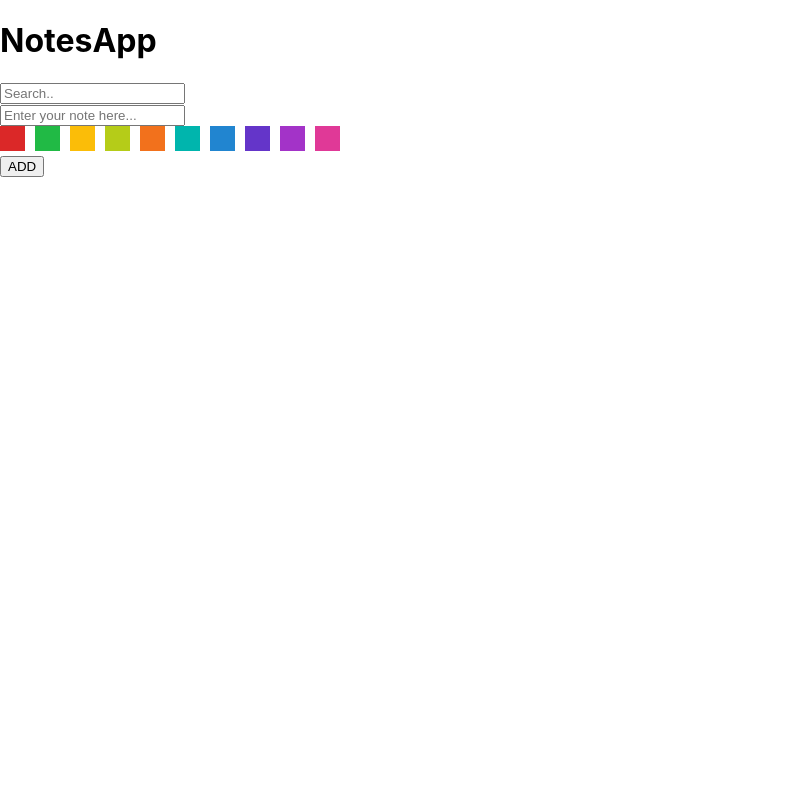
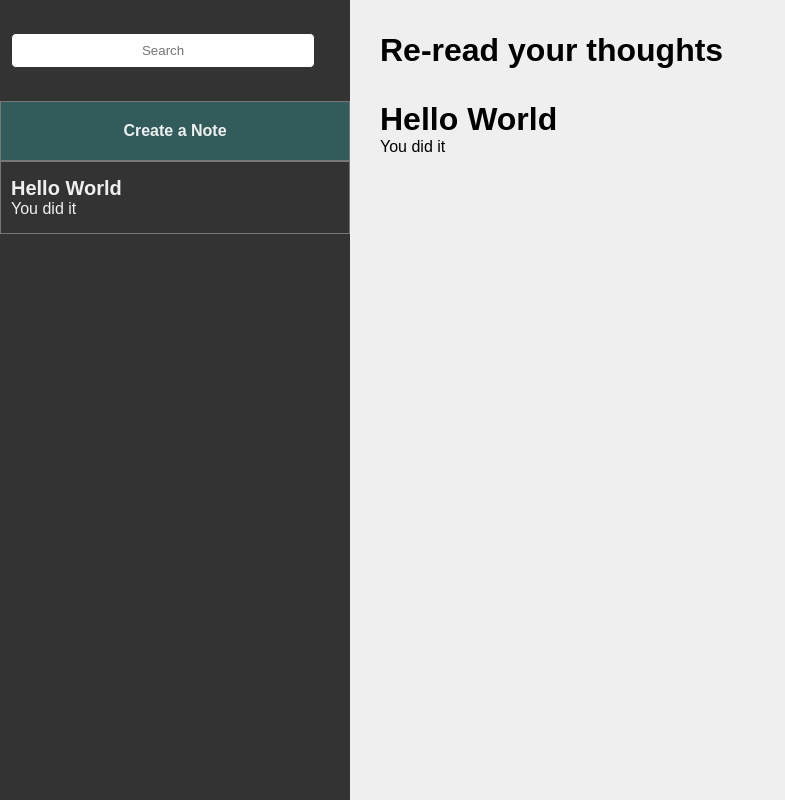
Before and after one commit to CihatKOCAK/Notes-App-Redux, a React (Create React App) app: page / in a window 1280 px wide. Shown: the whole page, without its empty margins (0-785 px from the left). Built offline with nearby package versions, Linux system fonts and the light colour scheme.

Commit message:
components-ok

```diff
--- a/src/App.jsx
+++ b/src/App.jsx
@@ -1,52 +1,18 @@
 import React from 'react';
 import './App.scss';
+import NoteContainer from './components/NoteContainer';
+
+import SideBar from './components/SideBar';
+
 
 function App() {
   return (
     <div className="App">
-
-      <h1>NotesApp</h1>
-      <input type="text" placeholder='Search..' />
-
-      <div className="context-add">
-        <input type="text" placeholder='Enter your note here...' name="" id="" />
-        <div className='radios'>
-          <input type="radio" name="color" id="red" value="red" />
-          <label for="red"><span class="red"></span></label>
-
-          <input type="radio" name="color" id="green" />
-          <label for="green"><span class="green"></span></label>
-
-          <input type="radio" name="color" id="yellow" />
-          <label for="yellow"><span class="yellow"></span></label>
-
-          <input type="radio" name="color" id="olive" />
-          <label for="olive"><span class="olive"></span></label>
-
-          <input type="radio" name="color" id="orange" />
-          <label for="orange"><span class="orange"></span></label>
-
-          <input type="radio" name="color" id="teal" />
-          <label for="teal"><span class="teal"></span></label>
-
-          <input type="radio" name="color" id="blue" />
-          <label for="blue"><span class="blue"></span></label>
-
-          <input type="radio" name="color" id="violet" />
-          <label for="violet"><span class="violet"></span></label>
-
-          <input type="radio" name="color" id="purple" />
-          <label for="purple"><span class="purple"></span></label>
-
-          <input type="radio" name="color" id="pink" />
-          <label for="pink"><span class="pink"></span></label>
-        </div>
-        <button>ADD</button>
+      <div id='main-container'>
+        <SideBar />
+        <NoteContainer />
       </div>
-      <div className="context-added">
-
-      </div>
-    </div>
+   </div>
   );
 }
 
--- a/src/App.scss
+++ b/src/App.scss
@@ -13,9 +13,15 @@ $colors: (
 
 * {
   box-sizing: border-box;
+  margin: 0;
+  padding: 0;
+  box-sizing: border-box;
+  font-family: 'Exo', sans-serif;
 }
 
-.radios {
+.colors {
+  padding-top: 25px;
+  text-align: center;
   input[type="radio"] {
     display: none;
     &:checked + label {
@@ -54,3 +60,84 @@ $colors: (
     }
   }
 }
+
+html, body {
+  height: 100vh;
+  width: 100%;
+  background: #efefef;
+}
+#main-container {
+  display: flex;
+  flex-direction: row;
+}
+.note-container {
+  display: flex;
+  margin-right: 40px;
+  flex-direction: column;
+  width: 500px;
+  #new-note-title {
+    height: 35px;
+    margin: 32px 0 24px 0;
+    padding-left: 10px;
+    border-radius: 5px;
+    border: 1px solid #333;
+  }
+  #new-note-content {
+    padding: 10px 5px;
+    border-radius: 5px;
+    border: 1px solid #333;
+  }
+}
+h1 {
+  margin-top: 32px;
+}
+#side-bar {
+  background: #333;
+  width: 350px;
+  height: 100vh;
+  margin-right: 30px;
+  overflow: scroll;
+}
+.search-bar {
+  margin-top: 32px;
+  margin-bottom: 32px;
+  padding-left: 10px;
+  border-radius: 5px;
+  border: 1px solid #333;
+  input{
+    width: 90%;
+    height: 35px;
+    margin: auto;
+    border-radius: 5px;
+    border: 1px solid #333;
+    text-align: center;
+  }
+}
+.stored-notes {
+  cursor: pointer;
+  color: #efefef;
+  border: 1px solid #777;
+  padding: 15px 10px;
+  h2 {
+    font-size: 20px;
+  }
+
+}
+#create-a-note {
+  cursor: pointer;
+    font-weight: bold;
+    text-align: center;
+    padding: 20px 5px;
+    background: rgba(45,255,255,0.2)
+  }
+button {
+  cursor: pointer;
+  width: 100%;
+  height: 50px;
+  display: block;
+  margin-top: 24px;
+  border-radius: 5px;
+  background: teal;
+  color: #fff;
+  font-size: 18px;
+}
--- /dev/null
+++ b/src/components/Colors.js
@@ -0,0 +1,37 @@
+import React from 'react'
+
+export default function Colors() {
+  return (
+    <div className='colors'>
+          <input type="radio" name="color" id="red" value="red" />
+          <label for="red"><span class="red"></span></label>
+
+          <input type="radio" name="color" id="green" />
+          <label for="green"><span class="green"></span></label>
+
+          <input type="radio" name="color" id="yellow" />
+          <label for="yellow"><span class="yellow"></span></label>
+
+          <input type="radio" name="color" id="olive" />
+          <label for="olive"><span class="olive"></span></label>
+
+          <input type="radio" name="color" id="orange" />
+          <label for="orange"><span class="orange"></span></label>
+
+          <input type="radio" name="color" id="teal" />
+          <label for="teal"><span class="teal"></span></label>
+
+          <input type="radio" name="color" id="blue" />
+          <label for="blue"><span class="blue"></span></label>
+
+          <input type="radio" name="color" id="violet" />
+          <label for="violet"><span class="violet"></span></label>
+
+          <input type="radio" name="color" id="purple" />
+          <label for="purple"><span class="purple"></span></label>
+
+          <input type="radio" name="color" id="pink" />
+          <label for="pink"><span class="pink"></span></label>
+        </div>
+  )
+}
--- /dev/null
+++ b/src/components/NoteCards.js
@@ -0,0 +1,14 @@
+import React from "react";
+
+export default function NoteCards() {
+
+  return (
+    <>
+      <div className="stored-notes">
+          <h2 id="note-title">Hello World</h2>
+          <p id="note-content">You did it</p>
+        </div>
+
+    </>
+  );
+}
--- /dev/null
+++ b/src/components/NoteContainer.js
@@ -0,0 +1,30 @@
+import React, { useState } from "react";
+import Colors from "./Colors";
+
+export default function NoteContainer() {
+  const [addNote, setAddNote] = useState(false);
+  return (
+    <div className="note-container">
+      {addNote ? (
+        <>
+          <input id="new-note-title" type="text" placeholder="title" />
+          <textarea
+            name=""
+            id="new-note-content"
+            placeholder="Jot a note down"
+            cols="80"
+            rows="20"
+          />
+          <Colors />
+          <button id="button">Submit Note</button>
+        </>
+      ) : (
+        <>
+          <h1>Re-read your thoughts</h1>
+          <h1 id="read-note-title">Hello World</h1>
+          <p id="read-note-content">You did it</p>
+        </>
+      )}
+    </div>
+  );
+}
--- /dev/null
+++ b/src/components/Search.js
@@ -0,0 +1,9 @@
+import React from 'react'
+
+export default function Search() {
+  return (
+    <div className='search-bar'>
+            <input type="text" placeholder="Search" />
+        </div>
+  )
+}
--- /dev/null
+++ b/src/components/SideBar.js
@@ -0,0 +1,15 @@
+import React from "react";
+import NoteCards from "./NoteCards";
+import Search from "./Search";
+
+export default function SideBar() {
+  return (
+    <div id="side-bar">
+    <Search />
+      <div id="create-a-note" className="stored-notes">
+        <p>Create a Note</p>
+      </div>
+      <NoteCards />
+    </div>
+  );
+}
```
Also changed, not shown: src/app/components/Context.js (deleted, +0 -7 lines), src/app/components/Form.js (deleted, +0 -7 lines), src/app/components/Header.js (deleted, +0 -9 lines), src/app/components/Search.js (deleted, +0 -7 lines), src/app/components/Colors.js (deleted).
